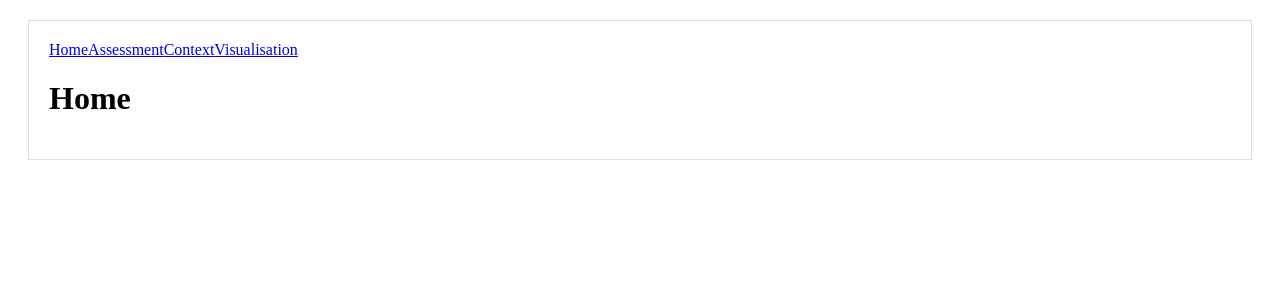
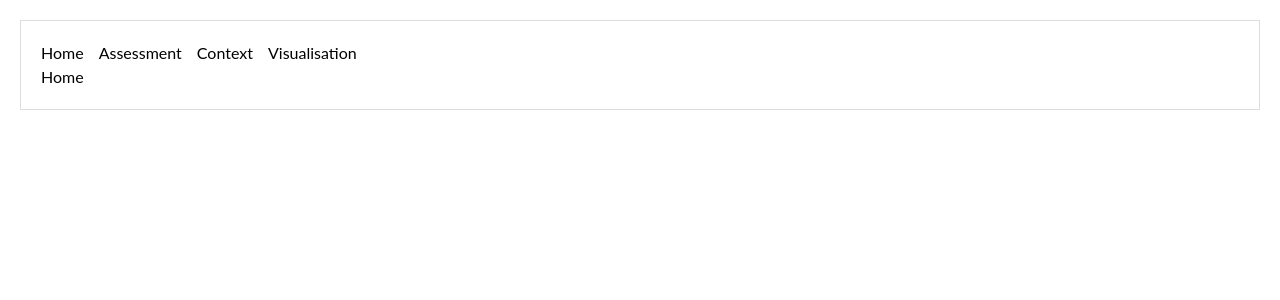
Before and after one commit to matzekFloyd/VisOnboarding, a Next.js app: page / in a window 1280 px wide. Shown: the top 300 px of the page. Built offline with nearby package versions, Linux system fonts and the light colour scheme.

Commit message:
minor css fix

```diff
--- a/public/styles/main.scss
+++ b/public/styles/main.scss
@@ -1,4 +1,4 @@
-@import 'tailwind';
+@import './tailwind.scss';
 
 /* Fonts */
 $txt-main-font: 'Lato', sans-serif;
--- a/src/ui/Layout.js
+++ b/src/ui/Layout.js
@@ -1,6 +1,7 @@
 import React from "react";
 import Header from './Header';
 import {sanitizePublicPath} from "../util/helpers";
+import "../../public/styles/main.scss";
 
 const layoutStyle = {
     margin: 20,
```
